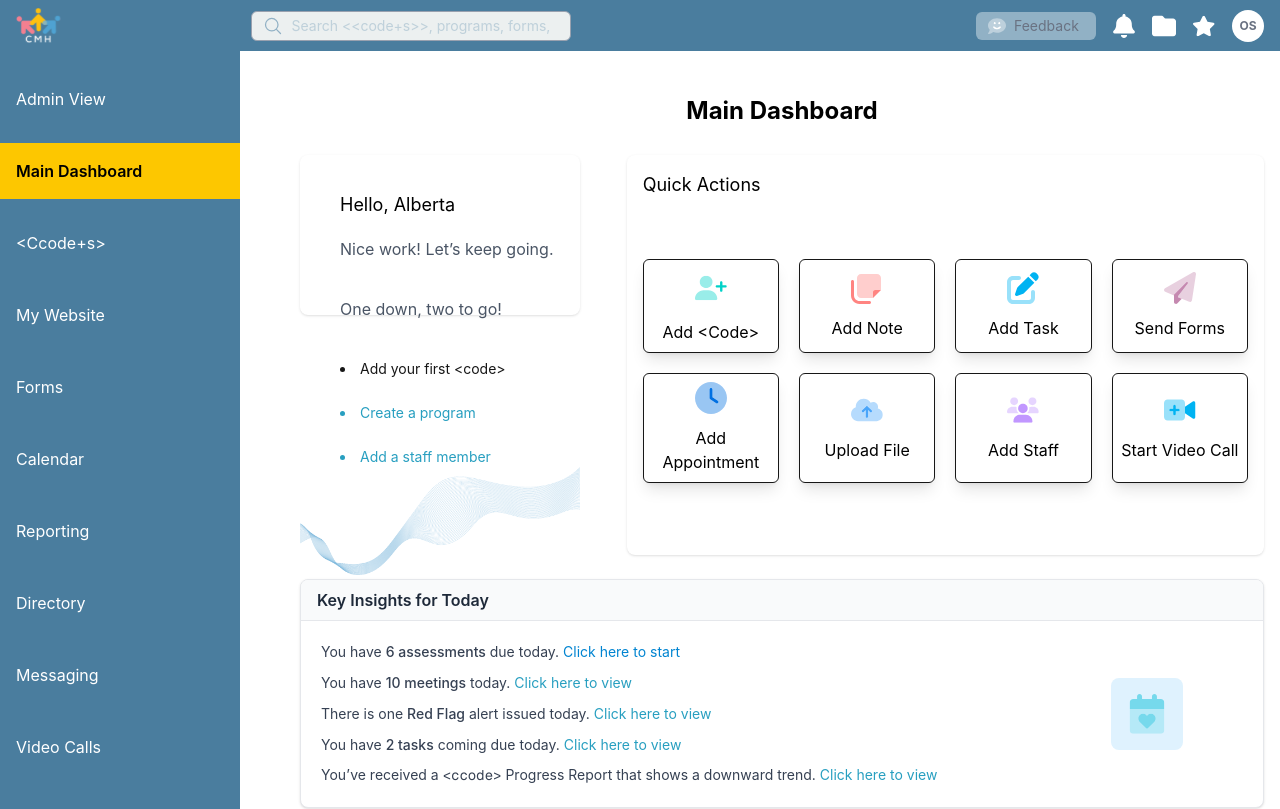
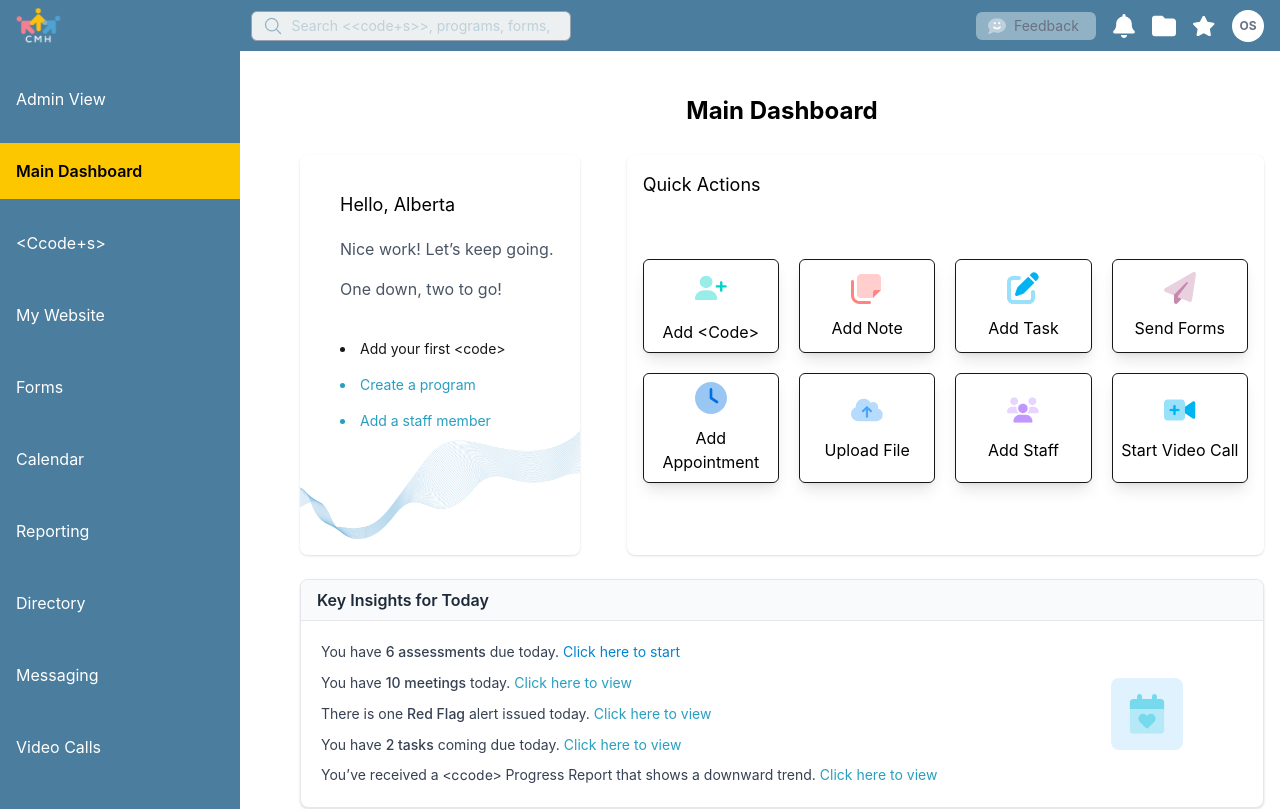
Before and after one commit to Shahzaib00721/testfile10, a Next.js app: page / in a window 1280 px wide. Shown: the top 809 px of the page. Built offline with nearby package versions, Linux system fonts and the light colour scheme.

Commit message:
update pics

```diff
--- a/src/app/components/Dashboard.jsx
+++ b/src/app/components/Dashboard.jsx
@@ -1,12 +1,12 @@
  "use client";
  export default function Dashboard() {
   return (
-    <div className=" shadow rounded-lg h-40   w-70 bg-[('/imgg.png')] ">
+    <div className=" shadow rounded-lg h-100   w-70  ">
       <h2 className="text-lg  mb-6 text-black leading-[20px] pl-10 mt-10 ">Hello, Alberta</h2>
       <p className="text-gray-600 text-md mb-5  leading-[20px] pl-10 ">
         Nice work! Let’s keep going.<br />
         <br/>
-        <br/>
+
         One down, two to go!
         <br/>
         <br/>
@@ -15,8 +15,8 @@
       </p>
       <ul className="list-disc list-inside
  text-sm space-y-1">
-        <li className="mb-6 pl-10">Add your first &lt;code&gt;</li>
-        <li className="mb-6 text-[rgb(40,159,192,1)] pl-10">Create a program</li>
+        <li className="mb-4 pl-10">Add your first &lt;code&gt;</li>
+        <li className="mb-4 text-[rgb(40,159,192,1)] pl-10">Create a program</li>
         <li className=" text-[rgb(40,159,192,1)] pl-10">Add a staff member</li>
       </ul>
 
```
